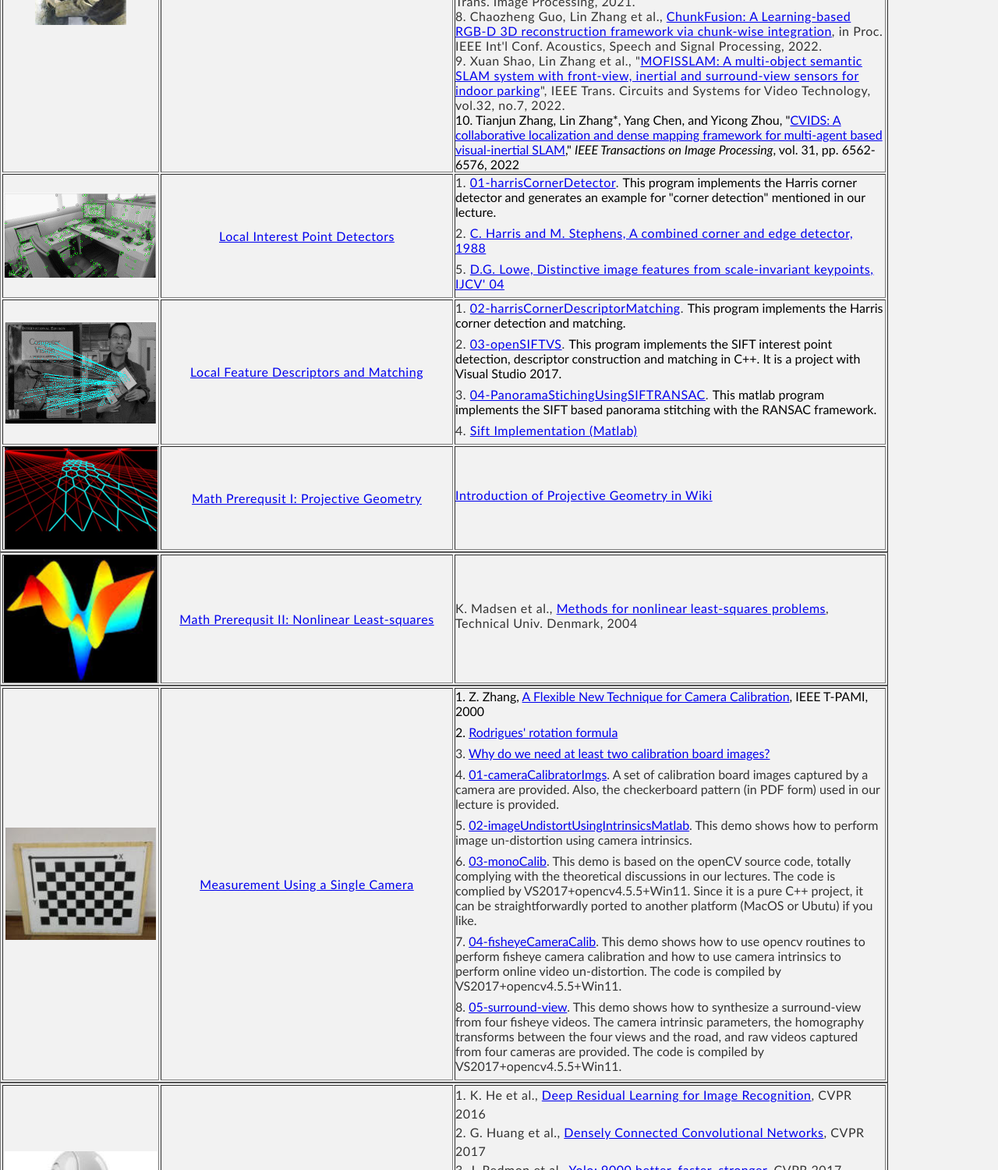
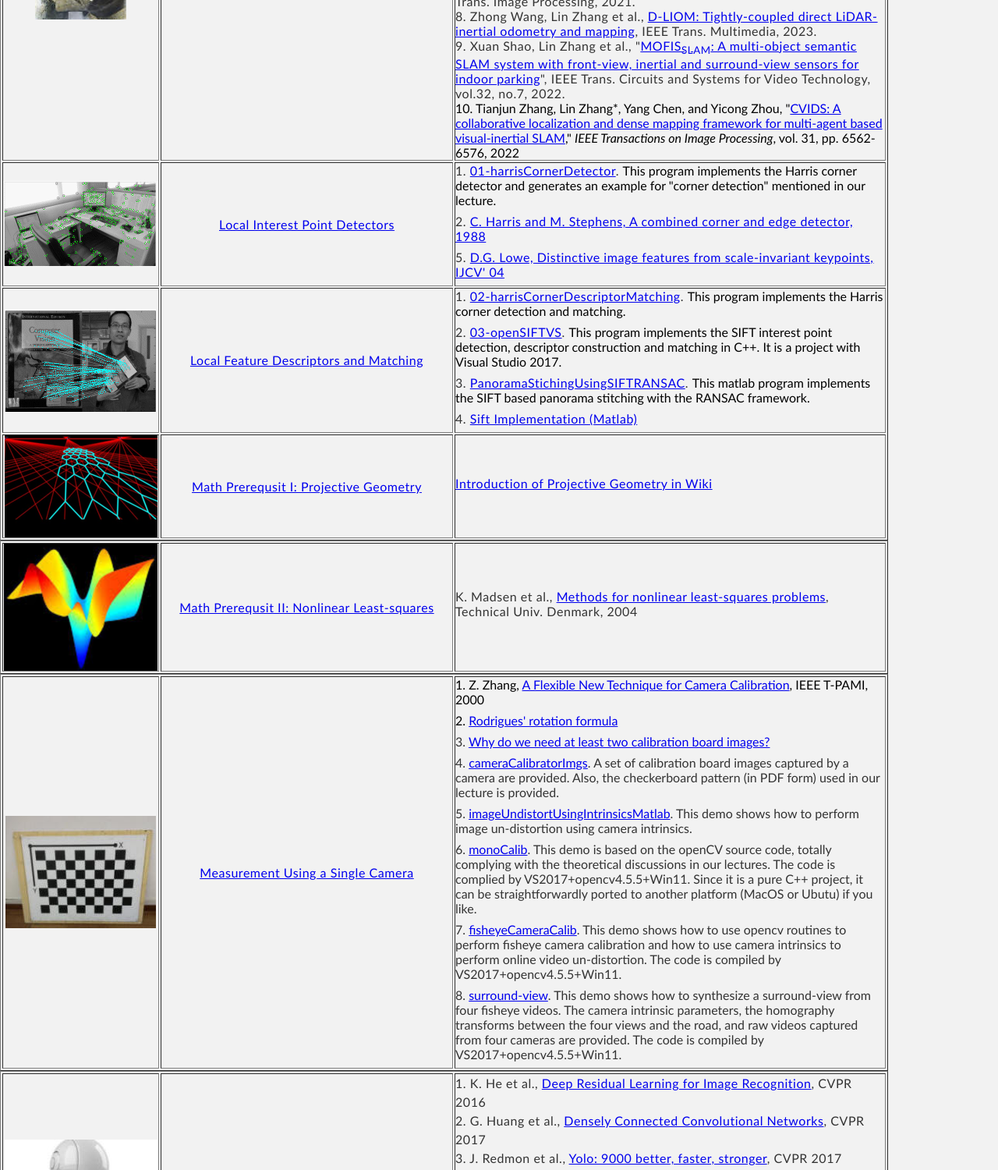
Before and after one commit to csLinZhang/home, a plain HTML site: page CV/CV.htm in a window 1280 px wide. Shown: the part 640-2140 px from the top of the page at 78% size. Drawn offline with Linux system fonts and the light colour scheme.

Commit message:
Update CV.htm

```diff
--- a/CV/CV.htm
+++ b/CV/CV.htm
@@ -53,44 +53,33 @@ Lecture Slides</span></h2>
 	<span style="font-family:&quot;Calibri&quot;">
 		<a href="slides/Lecture%2001%20Introduction%20to%20Computer%20Vision.pdf">Introduction to Computer Vision</a></span></td>
 		<td align="center" height="37">
-		<p align="left"><span lang="en-us"><font face="Calibri">1. Computer Vision,
-		Wiki Page, <a href="https://en.wikipedia.org/wiki/Computer_vision">https://en.wikipedia.org/wiki/Computer_vision</a>
+		<p align="left"><span lang="en-us"><font face="Calibri">1. Computer Vision,	Wiki Page, <a href="https://en.wikipedia.org/wiki/Computer_vision">https://en.wikipedia.org/wiki/Computer_vision</a>
 		</font></span>
-		<p align="left"><span lang="en-us"><font face="Calibri">2. Erlangen
-		Program, <a href="https://en.wikipedia.org/wiki/Erlangen_program">
+		<p align="left"><span lang="en-us"><font face="Calibri">2. Erlangen	Program, <a href="https://en.wikipedia.org/wiki/Erlangen_program">
 		https://en.wikipedia.org/wiki/Erlangen_program</a> </font></span>
-		<p align="left"><span lang="en-us"><font face="Calibri">3. Xinyu Huang
-		et al.,
+		<p align="left"><span lang="en-us"><font face="Calibri">3. Xinyu Huang et al.,
 		<a href="ReadingMaterials/The%20ApolloScape%20Open%20Dataset%20for%20Autonomous%20Driving%20and%20Its%20Application-printed.pdf">
 		The ApolloScape Open Dataset for Autonomous Driving and Its Application</a>,
-		IEEE Trans. PAMI, 2020.</font></span><p align="left"><span lang="en-us">
-		<font face="Calibri">4. Lin Zhang et
-		al., &quot;<a href="../files/contactlesspalm.pdf">Towards contactless
-		palmprint recognition: A novel Device, a new benchmark, and a
-		collaborative representation based identification approach</a>&quot;, Pattern
-		Recognition, 2017.</font></span><p align="left"><span lang="en-us">
-		<font face="Calibri">5. Yingyi Zhang, Lin Zhang et al.,
-		<a href="../ICME2019/MPV.pdf">Pay by showing your palm: A study of
-		palmprint verification on mobile platforms</a>, in: Proc. ICME, 2019.</font></span><p align="left">
-		<span lang="en-us"><font face="Calibri">6. Tianjun Zhang, Nlong Zhao,
-		Ying Shen, Xuan Shao, Lin Zhang*, and Yicong Zhou,
-		<a href="../files/ROECS-ACM%20MM%2021.pdf">ROECS: A robust semi-direct
-		pipeline towards online extrinsics correction of the surround-view
-		system</a>, in: Proc. ACM Int'l Conf. Multimedia, 2021.</font></span><p align="left">
-		<span lang="en-us"><font face="Calibri">7. Lin Zhang et al., &quot;<a href="../files/AVID_TIP.pdf">Simulation
-		of atmospheric visibility impairment</a>&quot;, IEEE Trans. Image Processing,
+		IEEE Trans. PAMI, 2020.</font></span>
+		<p align="left"><span lang="en-us"><font face="Calibri">4. Lin Zhang et	al., &quot;<a href="../files/contactlesspalm.pdf">Towards contactless
+		palmprint recognition: A novel Device, a new benchmark, and a collaborative representation based identification approach</a>&quot;, Pattern
+		Recognition, 2017.</font></span>
+		<p align="left"><span lang="en-us"><font face="Calibri">5. Yingyi Zhang, Lin Zhang et al.,
+		<a href="../ICME2019/MPV.pdf">Pay by showing your palm: A study of palmprint verification on mobile platforms</a>, in: Proc. ICME, 2019.</font></span>
+		<p align="left"><span lang="en-us"><font face="Calibri">6. Tianjun Zhang, Nlong Zhao, Ying Shen, Xuan Shao, Lin Zhang*, and Yicong Zhou,
+		<a href="../files/ROECS-ACM%20MM%2021.pdf">ROECS: A robust semi-direct pipeline towards online extrinsics correction of the surround-view
+		system</a>, in: Proc. ACM Int'l Conf. Multimedia, 2021.</font></span>
+		<p align="left"><span lang="en-us"><font face="Calibri">7. Lin Zhang et al., &quot;<a href="../files/AVID_TIP.pdf">Simulation of atmospheric visibility impairment</a>&quot;, IEEE Trans. Image Processing,
 		2021. </font></span>
-		<p align="left"><span lang="en-us"><font face="Calibri">8. Chaozheng Guo,
-		Lin Zhang et al., <a href="../files/icassp22-chaozheng.pdf">ChunkFusion:
-		A Learning-based RGB-D 3D reconstruction framework via chunk-wise
-		integration</a>, in Proc. IEEE Int'l Conf. Acoustics, Speech and Signal
-		Processing, 2022.</font></span><p align="left"><span lang="en-us">
-		<font face="Calibri">9. Xuan Shao, Lin Zhang et al., &quot;<a href="../files/MOFISSLAM_TCSVT.pdf">MOFISSLAM:
+		<p align="left"><span lang="en-us"><font face="Calibri">8. Zhong Wang, Lin Zhang et al., <a href="../files/D-LIOM.pdf">D-LIOM: Tightly-coupled direct
+		LiDAR-inertial odometry and mapping</a>, IEEE Trans. Multimedia, 2023.</font></span>
+		<p align="left"><span lang="en-us">
+		<font face="Calibri">9. Xuan Shao, Lin Zhang et al., &quot;<a href="../files/MOFISSLAM_TCSVT.pdf">MOFIS<sub>SLAM</sub>:
 		A multi-object semantic SLAM system with front-view, inertial and
 		surround-view sensors for indoor parking</a>&quot;, IEEE Trans. Circuits and
-		Systems for Video Technology, vol.32, no.7, 2022.</font></span><p align="left">
-		<span style="color: rgb(0, 0, 0); font-family: Calibri; font-size: 12pt; font-style: normal; font-variant-ligatures: normal; font-variant-caps: normal; font-weight: 400; letter-spacing: normal; orphans: 2; text-align: justify; text-indent: 0px; text-transform: none; white-space: normal; widows: 2; word-spacing: 0px; -webkit-text-stroke-width: 0px; text-decoration-thickness: initial; text-decoration-style: initial; text-decoration-color: initial; display: inline !important; float: none">
-		10. Tianjun Zhang, Lin Zhang*, Yang Chen, and Yicong Zhou, &quot;</span><a style="font-family: Calibri; font-size: 12pt; font-style: normal; font-variant-ligatures: normal; font-variant-caps: normal; font-weight: 400; letter-spacing: normal; orphans: 2; text-align: justify; text-indent: 0px; text-transform: none; white-space: normal; widows: 2; word-spacing: 0px; -webkit-text-stroke-width: 0px" href="https://cslinzhang.gitee.io/home/files/CVIDS-TIP.pdf">CVIDS:
+		Systems for Video Technology, vol.32, no.7, 2022.</font></span>
+		<p align="left"><span style="color: rgb(0, 0, 0); font-family: Calibri; font-size: 12pt; font-style: normal; font-variant-ligatures: normal; font-variant-caps: normal; font-weight: 400; letter-spacing: normal; orphans: 2; text-align: justify; text-indent: 0px; text-transform: none; white-space: normal; widows: 2; word-spacing: 0px; -webkit-text-stroke-width: 0px; text-decoration-thickness: initial; text-decoration-style: initial; text-decoration-color: initial; display: inline !important; float: none">
+		10. Tianjun Zhang, Lin Zhang*, Yang Chen, and Yicong Zhou, &quot;</span><a style="font-family: Calibri; font-size: 12pt; font-style: normal; font-variant-ligatures: normal; font-variant-caps: normal; font-weight: 400; letter-spacing: normal; orphans: 2; text-align: justify; text-indent: 0px; text-transform: none; white-space: normal; widows: 2; word-spacing: 0px; -webkit-text-stroke-width: 0px" href="../files/CVIDS-TIP.pdf">CVIDS:
 		A collaborative localization and dense mapping framework for multi-agent
 		based visual-inertial SLAM</a><span style="color: rgb(0, 0, 0); font-family: Calibri; font-size: 12pt; font-style: normal; font-variant-ligatures: normal; font-variant-caps: normal; font-weight: 400; letter-spacing: normal; orphans: 2; text-align: justify; text-indent: 0px; text-transform: none; white-space: normal; widows: 2; word-spacing: 0px; -webkit-text-stroke-width: 0px; text-decoration-thickness: initial; text-decoration-style: initial; text-decoration-color: initial; display: inline !important; float: none">,&quot;&nbsp;</span><i style="color: rgb(0, 0, 0); font-family: Calibri; font-size: 12pt; font-variant-ligatures: normal; font-variant-caps: normal; font-weight: 400; letter-spacing: normal; orphans: 2; text-align: justify; text-indent: 0px; text-transform: none; white-space: normal; widows: 2; word-spacing: 0px; -webkit-text-stroke-width: 0px; text-decoration-thickness: initial; text-decoration-style: initial; text-decoration-color: initial">IEEE
 		Transactions on Image Processing</i><span style="color: rgb(0, 0, 0); font-family: Calibri; font-size: 12pt; font-style: normal; font-variant-ligatures: normal; font-variant-caps: normal; font-weight: 400; letter-spacing: normal; orphans: 2; text-align: justify; text-indent: 0px; text-transform: none; white-space: normal; widows: 2; word-spacing: 0px; -webkit-text-stroke-width: 0px; text-decoration-thickness: initial; text-decoration-style: initial; text-decoration-color: initial; display: inline !important; float: none">,
@@ -114,8 +103,7 @@ Lecture Slides</span></h2>
 		example for &quot;corner detection&quot; mentioned in our lecture.</span></p>
 		<p style="margin-top: 0; margin-bottom: 8px"><span lang="en-us">
 		<font face="Calibri">2</font></span><font face="Calibri"><span lang="en-us">. </span>
-		<a href="http://www.bmva.org/bmvc/1988/avc-88-023.pdf">C. Harris and M.
-		Stephens, A combined corner and edge detector, 1988</a></font><p style="margin-top: 0; margin-bottom: 8px">
+		<a href="https://bmva-archive.org.uk/bmvc/1988/avc-88-023.pdf">C. Harris and M.	Stephens, A combined corner and edge detector, 1988</a></font><p style="margin-top: 0; margin-bottom: 8px">
 		<span lang="en-us"><font face="Calibri">5</font></span><font face="Calibri"><span lang="en-us">. </span>
 		<a href="http://www.cs.ubc.ca/~lowe/papers/ijcv04.pdf">D.G. Lowe, Distinctive image features from scale-invariant keypoints,
 		IJCV' 04</a></font></td>
@@ -145,7 +133,7 @@ Lecture Slides</span></h2>
 		2017.</span></p>
 		<p style="margin-top: 0; margin-bottom: 8px">
 		<font face="Calibri"><span lang="en-us">3.
-		<a href="https://github.com/csLinZhang/CVBook/tree/main/chapter-06-homography%20estimation/01-PanoramaStichingUsingSIFTRANSAC">04-PanoramaStichingUsingSIFTRANSAC</a>. </span></font>
+		<a href="https://github.com/csLinZhang/CVBook/tree/main/chapter-06-homography%20estimation/PanoramaStichingUsingSIFTRANSAC">PanoramaStichingUsingSIFTRANSAC</a>. </span></font>
 		<span style="color: rgb(0, 0, 0); font-family: Calibri; font-size: 12pt; font-style: normal; font-variant-ligatures: normal; font-variant-caps: normal; font-weight: 400; letter-spacing: normal; orphans: 2; text-align: justify; text-indent: 0px; text-transform: none; white-space: normal; widows: 2; word-spacing: 0px; -webkit-text-stroke-width: 0px; text-decoration-thickness: initial; text-decoration-style: initial; text-decoration-color: initial; display: inline; float: none">
 		This matlab program implements the SIFT based panorama stitching with
 		the RANSAC framework.</span></p>
@@ -212,36 +200,28 @@ Lecture Slides</span></h2>
 		Why do we need at least two calibration board images?</a></font></span></p>
 		<p style="margin-top: 0; margin-bottom: 8px">
 		<span style="letter-spacing: normal"><font face="Calibri">4.
-		<a href="https://github.com/csLinZhang/CVBook/tree/main/chapter-10-imaging%20model%20and%20intrinsics%20calibration/01-cameraCalibratorImgs">
-		01-cameraCalibratorImgs</a>. A set of calibration board images captured
-		by a camera are provided. Also, the checkerboard pattern (in PDF form)
+		<a href="https://github.com/csLinZhang/CVBook/tree/main/chapter-10-imaging%20model%20and%20intrinsics%20calibration/cameraCalibratorImgs">
+		cameraCalibratorImgs</a>. A set of calibration board images captured by a camera are provided. Also, the checkerboard pattern (in PDF form)
 		used in our lecture is provided.</font></span></p>
 		<p style="margin-top: 0; margin-bottom: 8px">
 		<span style="letter-spacing: normal"><font face="Calibri">5.
-		<a href="https://github.com/csLinZhang/CVBook/tree/main/chapter-10-imaging%20model%20and%20intrinsics%20calibration/02-imageUndistortUsingIntrinsicsMatlab">
-		02-imageUndistortUsingIntrinsicsMatlab</a>. This demo shows how to
-		perform image un-distortion using camera intrinsics.</font></span></p>
+		<a href="https://github.com/csLinZhang/CVBook/tree/main/chapter-10-imaging%20model%20and%20intrinsics%20calibration/imageUndistortUsingIntrinsicsMatlab">
+		imageUndistortUsingIntrinsicsMatlab</a>. This demo shows how to perform image un-distortion using camera intrinsics.</font></span></p>
 		<p style="margin-top: 0; margin-bottom: 8px">
 		<span style="letter-spacing: normal"><font face="Calibri">6.
-		<a href="https://github.com/csLinZhang/CVBook/tree/main/chapter-10-imaging%20model%20and%20intrinsics%20calibration/03-monoCalib">
-		03-monoCalib</a>. This demo is based on the openCV source code, totally
-		complying with the theoretical discussions in our lectures. The code is
-		complied by VS2017+opencv4.5.5+Win11. Since it is a pure C++ project, it
-		can be straightforwardly ported to another platform (MacOS or Ubutu) if
+		<a href="https://github.com/csLinZhang/CVBook/tree/main/chapter-10-imaging%20model%20and%20intrinsics%20calibration/monoCalib">
+		monoCalib</a>. This demo is based on the openCV source code, totally complying with the theoretical discussions in our lectures. The code is
+		complied by VS2017+opencv4.5.5+Win11. Since it is a pure C++ project, it can be straightforwardly ported to another platform (MacOS or Ubutu) if
 		you like.&nbsp; </font></span></p>
 		<p style="margin-top: 0; margin-bottom: 8px">
 		<span style="letter-spacing: normal"><font face="Calibri">7.
-		<a href="https://github.com/csLinZhang/CVBook/tree/main/chapter-10-imaging%20model%20and%20intrinsics%20calibration/04-fisheyeCameraCalib">
-		04-fisheyeCameraCalib</a>. This demo shows how to use opencv routines to
-		perform fisheye camera calibration and how to use camera intrinsics to
-		perform online video un-distortion. The code is
-		compiled by VS2017+opencv4.5.5+Win11. </font></span></p>
+		<a href="https://github.com/csLinZhang/CVBook/tree/main/chapter-10-imaging%20model%20and%20intrinsics%20calibration/fisheyeCameraCalib">
+		fisheyeCameraCalib</a>. This demo shows how to use opencv routines to perform fisheye camera calibration and how to use camera intrinsics to
+		perform online video un-distortion. The code is compiled by VS2017+opencv4.5.5+Win11. </font></span></p>
 		<p style="margin-top: 0; margin-bottom: 8px">
 		<span style="letter-spacing: normal"><font face="Calibri">8.
-		<a href="https://github.com/csLinZhang/CVBook/tree/main/chapter-11-bird-eye%20view/01-surround-view/surround-view">05-surround-view</a>. This demo shows how to
-		synthesize a surround-view from four fisheye videos. The camera
-		intrinsic parameters, the homography transforms between the four views
-		and the road, and raw videos captured from four cameras are provided.
+		<a href="https://github.com/csLinZhang/CVBook/tree/main/chapter-11-bird-eye%20view/surround-view">surround-view</a>. This demo shows how to
+		synthesize a surround-view from four fisheye videos. The camera	intrinsic parameters, the homography transforms between the four views and the road, and raw videos captured from four cameras are provided.
 		The code is compiled by VS2017+opencv4.5.5+Win11. </font></span></p>
 		</td>
 	</tr>
```
